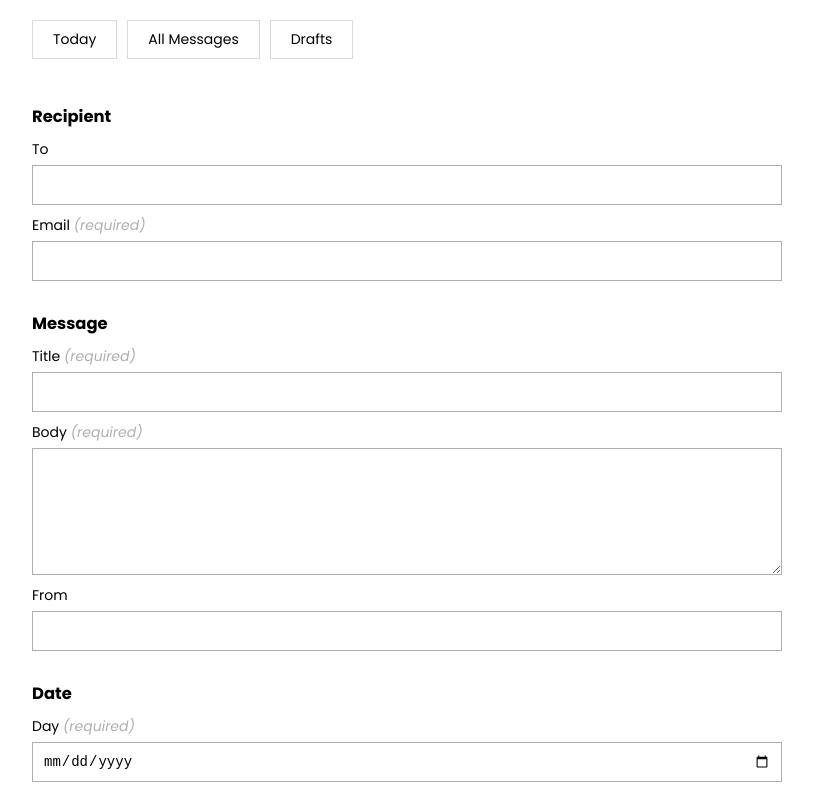
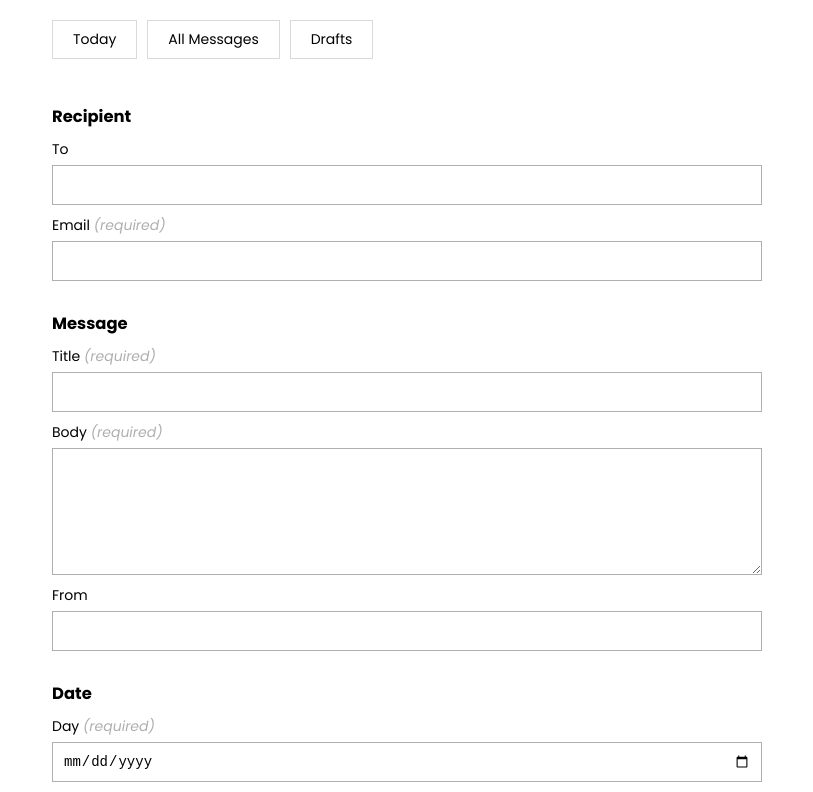
Before and after one commit to Ngoakor12/message-later, a React (Vite) app in the folder frontend/: page /schedule-message in a window 1280 px wide. Shown: the top 792 px of the page, without its empty margins (233-1046 px from the left). Built offline with nearby package versions, Linux system fonts and the light colour scheme; no server answers.

Commit message:
fixed margin/spacing issue

```diff
--- a/frontend/src/index.css
+++ b/frontend/src/index.css
@@ -41,7 +41,7 @@ nav {
   display: flex;
   gap: 10px;
   overflow-y: auto;
-  padding-top: 20px;
+  padding: 20px 20px 0 20px;
 }
 
 .nav-item:hover {
@@ -66,7 +66,7 @@ nav {
   display: flex;
   flex-direction: column;
   gap: 20px;
-  padding-bottom: 20px;
+  padding: 0 20px 20px 20px;
 }
 
 .today-date-container {
@@ -169,11 +169,10 @@ a.message-summary {
   position: fixed;
   bottom: 0;
   align-self: flex-end;
-  /* right: auto; */
   padding: 10px;
-  margin-bottom: 40px;
   background-color: #000;
   border-radius: 50%;
+  margin: 0 20px 40px 0;
 }
 
 .schedule-message-button .label {
@@ -311,7 +310,7 @@ textarea#body {
   display: flex;
   flex-direction: column;
   gap: 30px;
-  padding-bottom: 20px;
+  padding: 0 20px 20px 20px;
 }
 
 .schedule-message-form label {
```
